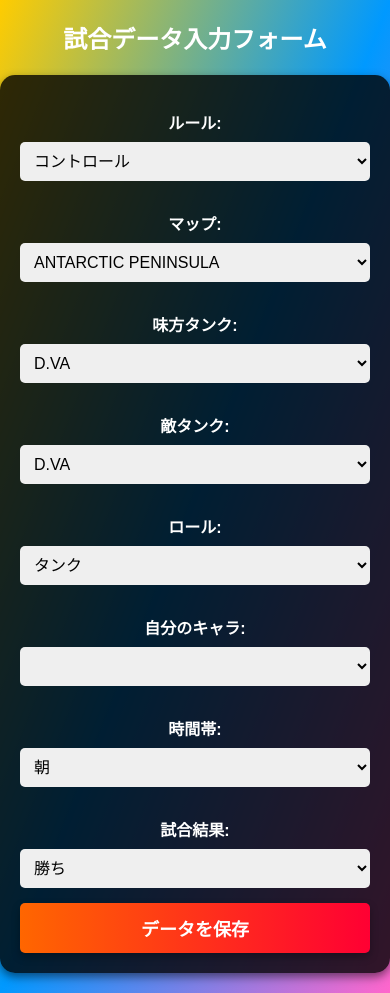
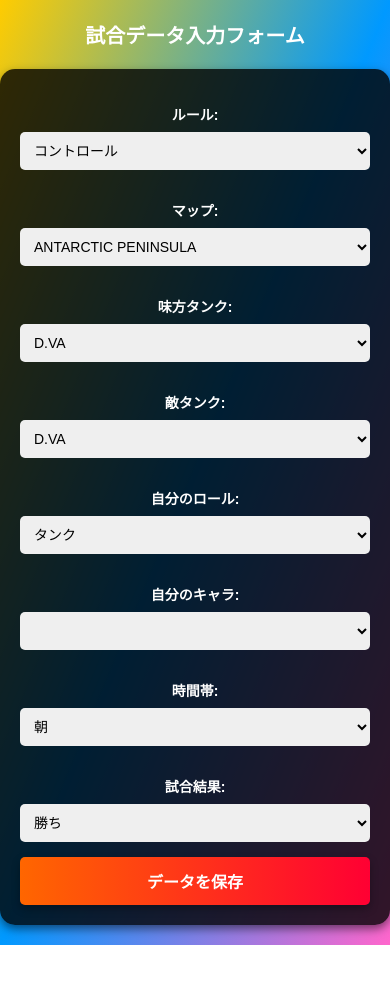
Before and after one commit to umim1/form-service, a plain HTML site: page index.html in a window 390 px wide. After the commit the page ends 945 px from the top, so only its background shows below. Drawn offline with Linux system fonts and the light colour scheme.

Commit message:
最新のHTML修正

```diff
--- a/index.html
+++ b/index.html
@@ -61,16 +61,26 @@
             background: linear-gradient(to right, #FF0033, #FF6600);
             transform: scale(1.05);
         }
+
+        @media (max-width: 768px) {
+            h1 {
+                font-size: 20px;
+            }
+
+            label {
+                font-size: 14px;
+            }
+
+            select {
+                font-size: 14px;
+            }
+
+            button {
+                font-size: 16px;
+            }
+        }
     </style>
     <script>
-        // 各ロールごとのキャラリスト
-        const charactersByRole = {
-            "タンク": ["D.VA", "ウィンストン", "オリーサ", "ザリア", "シグマ", "ジャンカークイーン", "ドゥームフィスト", "マウガ", "ラインハルト", "ラマットラ", "レッキングボール", "ロードホッグ"],
-            "DPS": ["アッシュ", "ウィドウメーカー", "エコー", "キャスディ", "ゲンジ", "シンメトラ", "ジャンクラット", "ソジョーン", "ソルジャー76", "ソンブラ", "トールビョーン", "トレーサー", "ハンゾー", "バスティオン", "ファラ", "メイ", "リーパー"],
-            "サポート": ["アナ", "イラリー", "キリコ", "ジュノ", "ゼニヤッタ", "バティスト", "ブリギッテ", "マーシー", "モイラ", "ライフウィーバー", "ルシオ"]
-        };
-
-        // マップごとのルール
         const mapsByRule = {
             "コントロール": ["ANTARCTIC PENINSULA", "BUSAN", "ILIOS", "LIJIANG TOWER", "NEPAL", "OASIS", "SAMOA"],
             "エスコート": ["CIRCUIT ROYAL", "DORADO", "HAVANA", "JUNKERTOWN", "RIALTO", "ROUTE 66", "SHAMBALI MONASTERY", "WATCHPOINT: GIBRALTAR"],
@@ -80,15 +90,17 @@
             "クラッシュ": ["HANAOKA", "THRONE OF ANUBIS"]
         };
 
-        // 味方タンクと敵タンクの選択肢を設定
-        const tankCharacters = charactersByRole["タンク"];
+        const charactersByRole = {
+            "タンク": ["D.VA", "ウィンストン", "オリーサ", "ザリア", "シグマ", "ジャンカークイーン", "ドゥームフィスト", "マウガ", "ラインハルト", "ラマットラ", "レッキングボール", "ロードホッグ"],
+            "DPS": ["アッシュ", "ウィドウメーカー", "エコー", "キャスディ", "ゲンジ", "シンメトラ", "ジャンクラット", "ソジョーン", "ソルジャー76", "ソンブラ", "トールビョーン", "トレーサー", "ハンゾー", "バスティオン", "ファラ", "メイ", "リーパー"],
+            "サポート": ["アナ", "イラリー", "キリコ", "ジュノ", "ゼニヤッタ", "バティスト", "ブリギッテ", "マーシー", "モイラ", "ライフウィーバー", "ルシオ"]
+        };
 
         function updateMaps() {
             const ruleSelect = document.getElementById("game_mode");
             const mapSelect = document.getElementById("stage");
             const selectedRule = ruleSelect.value;
 
-            // マップ選択肢をクリアして更新
             mapSelect.innerHTML = "";
 
             mapsByRule[selectedRule].forEach(map => {
@@ -106,7 +118,7 @@
             teamTankSelect.innerHTML = "";
             enemyTankSelect.innerHTML = "";
 
-            tankCharacters.forEach(character => {
+            charactersByRole["タンク"].forEach(character => {
                 const teamOption = document.createElement("option");
                 teamOption.value = character;
                 teamOption.textContent = character;
@@ -162,7 +174,7 @@
         <label for="enemy_tank">敵タンク:</label>
         <select name="enemy_tank" id="enemy_tank"></select>
 
-        <label for="role">ロール:</label>
+        <label for="role">自分のロール:</label>
         <select name="role" id="role" onchange="updateCharacterOptions()">
             <option value="タンク">タンク</option>
             <option value="DPS">DPS</option>
```
